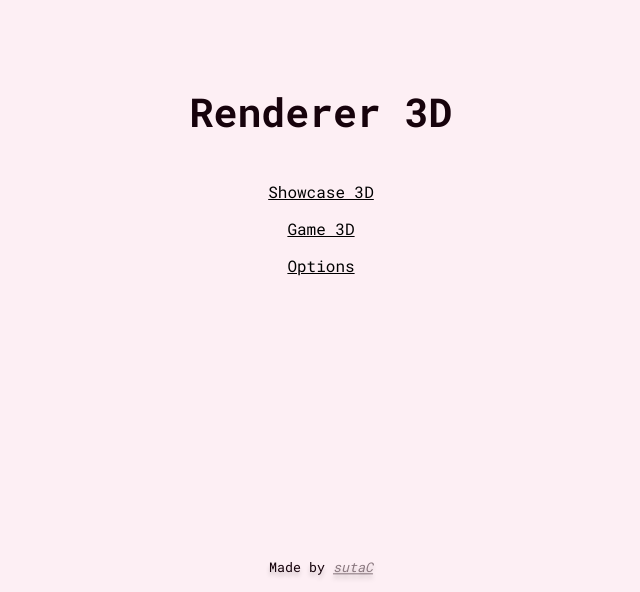
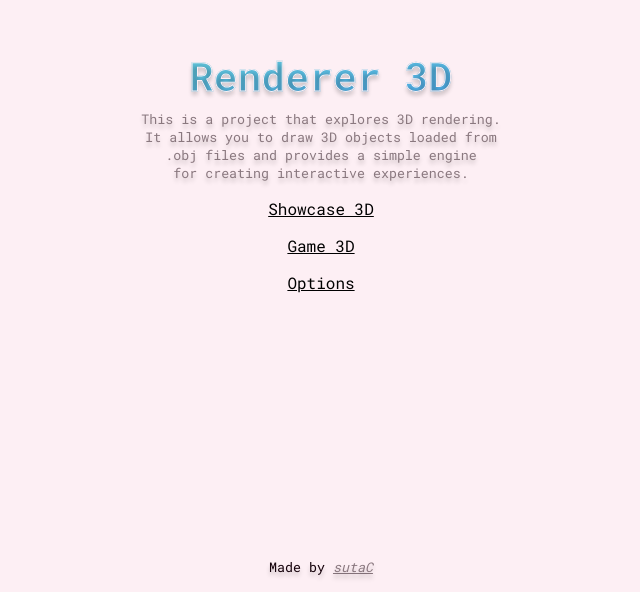
Before and after one commit to sutaC/Renderer3D, a SvelteKit app: page / in a window 1280 px wide. Shown: the part 208-800 px from the top of the page, without its empty margins (319-959 px from the left). Built offline with nearby package versions, Linux system fonts and the light colour scheme.

Commit message:
Main page

```diff
--- a/src/routes/+layout.svelte
+++ b/src/routes/+layout.svelte
@@ -18,9 +18,9 @@
 
 		--grd-lin-triad: linear-gradient(
 			to right bottom,
-			var(--clr-primary) 15%,
-			var(--clr-secondary) 50%,
-			var(--clr-accent) 85%
+			var(--clr-primary),
+			var(--clr-secondary),
+			var(--clr-accent)
 		);
 		--grd-lin-prsc: linear-gradient(to right bottom, var(--clr-primary), var(--clr-secondary));
 		--grd-lin-prac: linear-gradient(to right bottom, var(--clr-primary), var(--clr-accent));
--- a/src/routes/+page.svelte
+++ b/src/routes/+page.svelte
@@ -9,6 +9,10 @@
 <div class="app">
 	<header>
 		<h1>Renderer 3D</h1>
+		<small class="subtitle"
+			>This is a project that explores 3D rendering. It allows you to draw 3D objects loaded from
+			.obj files and provides a simple engine for creating interactive experiences.</small
+		>
 	</header>
 
 	<main>
@@ -27,10 +31,44 @@
 		align-items: center;
 		flex-direction: column;
 		min-height: 100vh;
+		padding: 0 2rem;
+	}
+
+	header {
+		text-align: center;
+		text-shadow: 0 4px 4px hsla(0, 0%, 0%, 0.2);
+	}
+
+	@keyframes gradient {
+		0% {
+			background-position: 0% 0%;
+		}
+		50% {
+			background-position: 100% 100%;
+		}
+		100% {
+			background-position: 0% 0%;
+		}
 	}
 
 	h1 {
-		text-align: center;
+		--_text-color: text-align: center;
+		margin: 0.5rem 0;
+		color: transparent;
+		background: var(--grd-lin-triad);
+		background-size: 400% 400%;
+		animation: gradient 10s ease 0ms infinite;
+		-webkit-background-clip: text;
+		background-clip: text;
+		-webkit-text-stroke: 1px var(--clr-background);
+	}
+
+	.subtitle {
+		display: block;
+		margin: auto;
+		max-width: 50ch;
+		color: var(--clr-shade-300);
+		text-wrap: balance;
 	}
 
 	main a {
```
